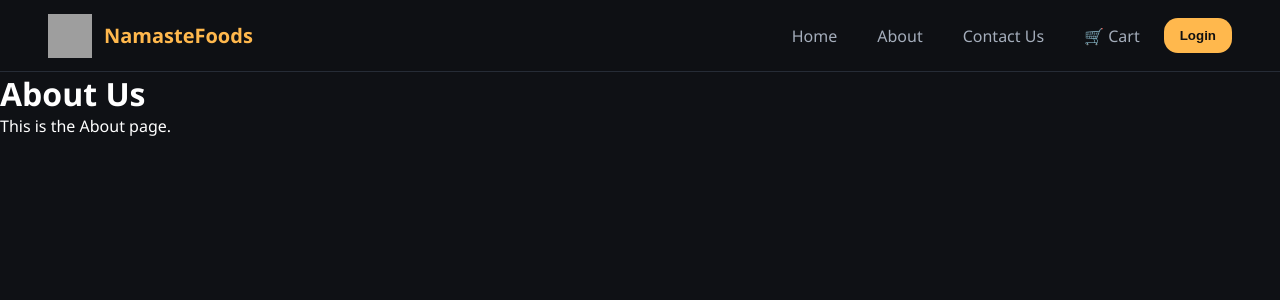
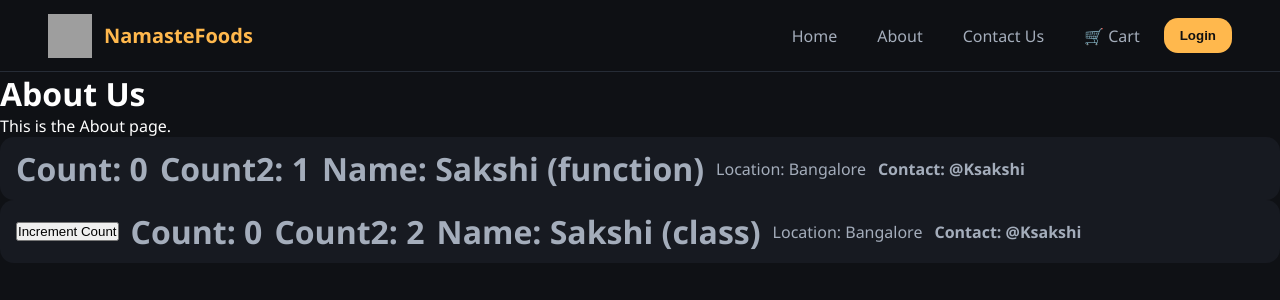
Before and after one commit to sakshi-kumari1309/namaste-react, a React app: page /about in a window 1280 px wide. Shown: the top 300 px of the page. Built offline with nearby package versions, Linux system fonts and the light colour scheme; grey boxes are pictures that could not be loaded; the HTML template or start-up script is replaced by a standard one.

Commit message:
Add User and UserClass components with state management and display logic

```diff
--- a/index.css
+++ b/index.css
@@ -782,3 +782,14 @@
   color: inherit;
   display: block;
 }
+
+.user-card {
+  display: flex;
+  align-items: center;
+  gap: 12px;
+  padding: 10px 16px;
+  border-radius: var(--radius-md);
+  background: var(--surface);
+  color: var(--text-secondary);
+  transition: var(--transition);
+}
--- a/src/components/About.jsx
+++ b/src/components/About.jsx
@@ -1,8 +1,14 @@
+import React from "react";
+import User from "./User";
+import UserClass from "./UserClass";
+
 const About = () => {
   return (
     <div>
       <h1>About Us</h1>
       <p>This is the About page.</p>
+      <User name={"Sakshi (function)"} location={"Bangalore"} />
+      <UserClass name={"Sakshi (class)"} location={"Bangalore"} />
     </div>
   );
 };
--- /dev/null
+++ b/src/components/User.jsx
@@ -0,0 +1,17 @@
+import { useState } from "react";
+
+const User = ({ name, location }) => {
+  const [count, setCount] = useState(0);
+  const [count2, setCount2] = useState(1);
+
+  return (
+    <div className="user-card">
+      <h1>Count: {count}</h1>
+      <h1>Count2: {count2}</h1>
+      <h1>Name: {name}</h1>
+      <p>Location: {location}</p>
+      <h4>Contact: @Ksakshi</h4>
+    </div>
+  );
+};
+export default User;
--- /dev/null
+++ b/src/components/UserClass.jsx
@@ -0,0 +1,33 @@
+import React from "react";
+
+class UserClass extends React.Component {
+  constructor(props) {
+    super(props);
+    this.state = {
+      count: 0,
+      count2: 2,
+    };
+
+  }
+
+  render() {
+    const { name, location } = this.props;
+    const { count, count2 } = this.state;
+    console.log(this.state)
+    // This line is incorrect and should be removed, as name and location are props, not state.
+    return (
+      <div className="user-card">
+        <button onClick={() => this.setState({ count: this.state.count + 1 })}>
+          Increment Count
+        </button>
+        <h1>Count: {count}</h1>
+        <h1>Count2: {count2}</h1>
+        <h1>Name: {name}</h1>
+        <p>Location: {location}</p>
+        <h4>Contact: @Ksakshi</h4>
+      </div>
+    );
+  }
+}
+
+export default UserClass;
```
Also changed, not shown: 1 other file (tests, documents, lock files or other folders).
